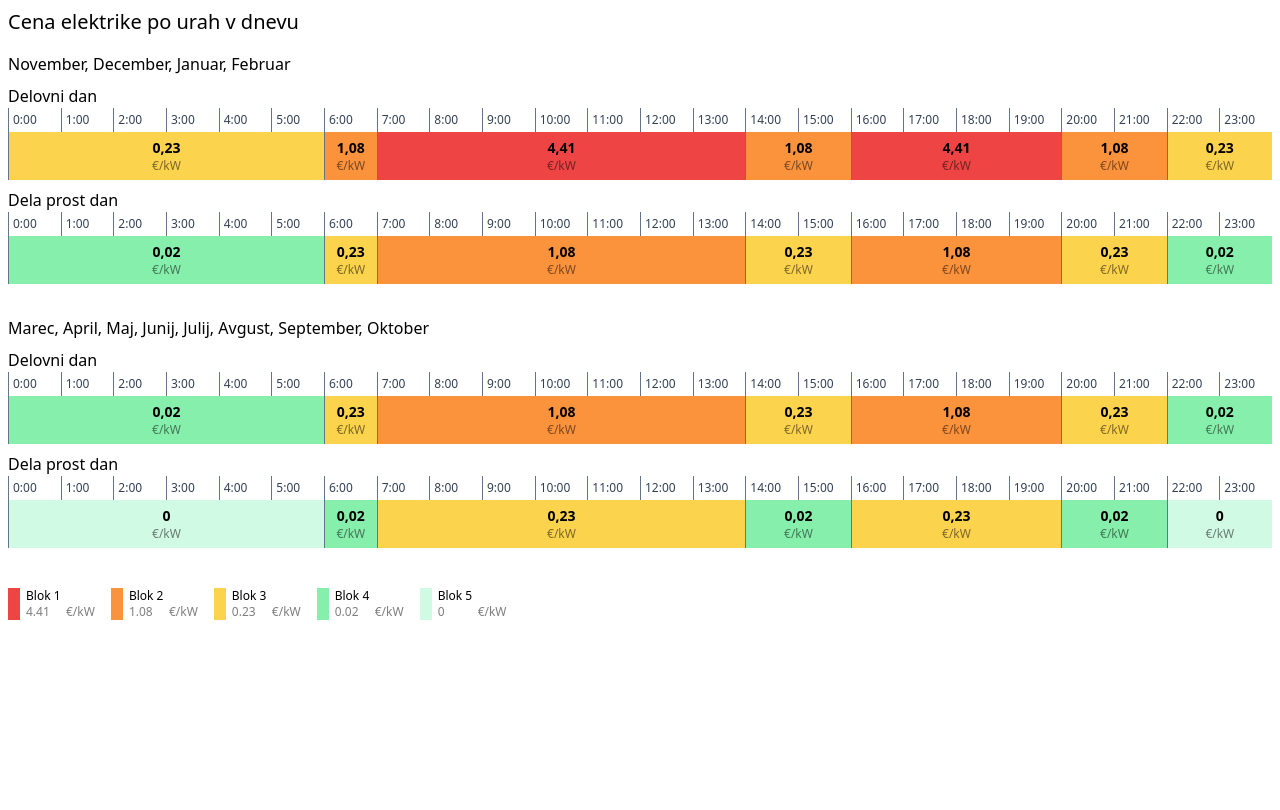
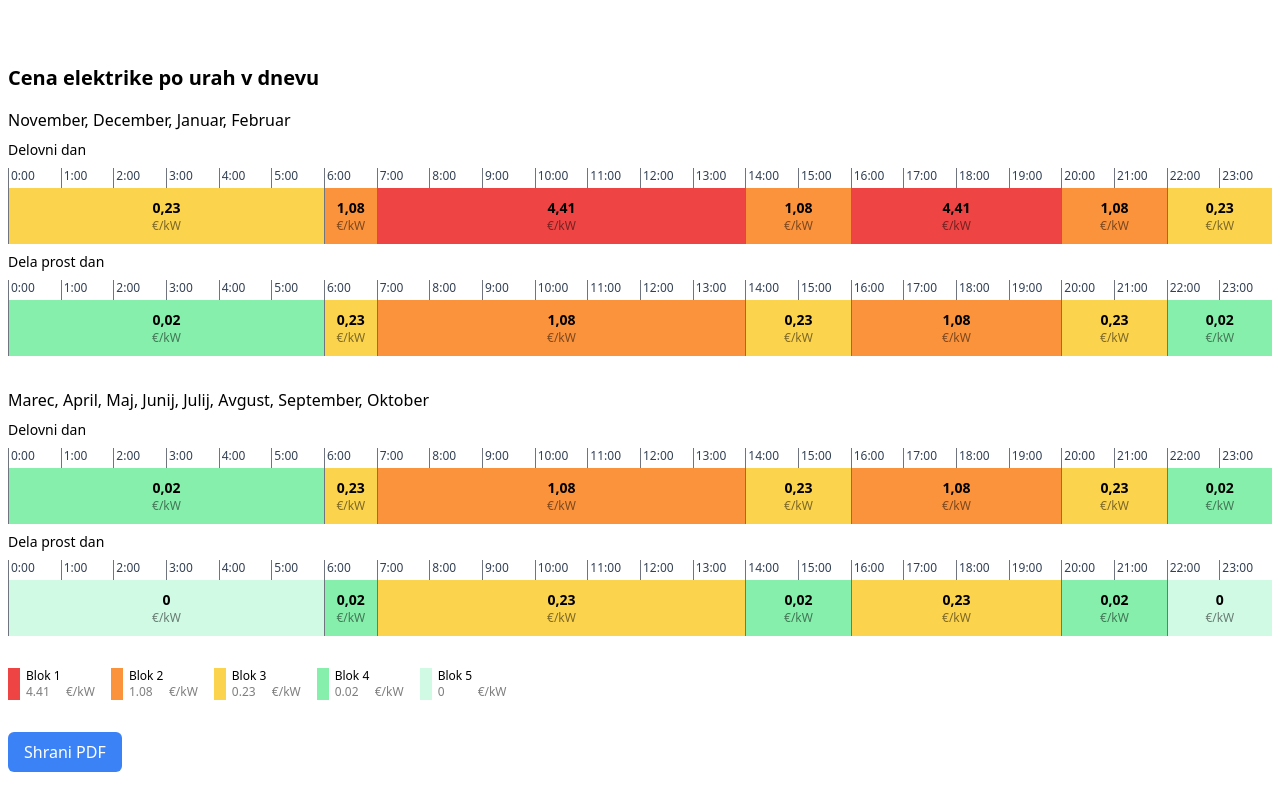
Before and after one commit to curiousigor/elektro-chart, a SvelteKit app: page / in a window 1280 px wide. Shown: the top 810 px of the page. Built offline with nearby package versions, Linux system fonts and the light colour scheme.

Commit message:
Styling fixes

```diff
--- a/src/routes/+page.svelte
+++ b/src/routes/+page.svelte
@@ -1,5 +1,9 @@
 <script>
 	import Number from '../lib/Number.svelte';
+
+	async function printPDF() {
+		window.print();
+	}
 
 	let price_blok_1 = 4.41;
 	let price_blok_2 = 1.08;
@@ -8,154 +12,199 @@
 	let price_blok_5 = 0.0;
 </script>
 
-<div class="p-2">
-	<h1 class=" text-xl font-medium">Cena elektrike po urah v dnevu</h1>
+<div class="print">
+	<div id="content" class="pb-8">
+		<h1 class=" text-xl font-semibold">Cena elektrike po urah v dnevu</h1>
 
 		<h2 class="font-medium pt-4">November, December, Januar, Februar</h2>
-	<h3 class="pt-2">Delovni dan</h3>
+		<h3 class="text-sm font-medium pt-2 pb-2">Delovni dan</h3>
 		<div class="grid grid-cols-24">
 			{#each { length: 24 } as _, i}
-			<div
-				class="grid col-start-[{i + 1}] col-end-[{i +
-					2}] text-xs py-1 border-l border-slate-500 pl-1 text-slate-700"
-			>
+				<div class="grid col-start-[{i + 1}] col-end-[{i + 2}] hour">
 					{i}:00
 				</div>
 			{/each}
-		<div class="grid col-span-6 border-l border-slate-500">
-			<div class="blok blok-3"><Number number={price_blok_3} /><span class="value">€/kW</span></div>
-		</div>
-		<div class="grid col-span-1 border-l border-slate-500">
-			<div class="blok blok-2"><Number number={price_blok_2} /><span class="value">€/kW</span></div>
-		</div>
-		<div class="grid col-span-7 border-l border-slate-500">
-			<div class="blok blok-1"><Number number={price_blok_1} /><span class="value">€/kW</span></div>
-		</div>
-		<div class="grid col-span-2 border-l border-slate-500">
-			<div class="blok blok-2"><Number number={price_blok_2} /><span class="value">€/kW</span></div>
-		</div>
-		<div class="grid col-span-4 border-l border-slate-500">
-			<div class="blok blok-1"><Number number={price_blok_1} /><span class="value">€/kW</span></div>
-		</div>
-		<div class="grid col-span-2 border-l border-slate-500">
-			<div class="blok blok-2"><Number number={price_blok_2} /><span class="value">€/kW</span></div>
-		</div>
-		<div class="grid col-span-2 border-l border-slate-500">
-			<div class="blok blok-3"><Number number={price_blok_3} /><span class="value">€/kW</span></div>
+			<div class="grid col-span-6 border-l border-slate-900 border-opacity-60">
+				<div class="blok blok-3">
+					<Number number={price_blok_3} /><span class="value">€/kW</span>
 				</div>
 			</div>
-	<h3 class="pt-2">Dela prost dan</h3>
+			<div class="grid col-span-1 border-l border-slate-900 border-opacity-60">
+				<div class="blok blok-2">
+					<Number number={price_blok_2} /><span class="value">€/kW</span>
+				</div>
+			</div>
+			<div class="grid col-span-7 border-l border-slate-900 border-opacity-60">
+				<div class="blok blok-1">
+					<Number number={price_blok_1} /><span class="value">€/kW</span>
+				</div>
+			</div>
+			<div class="grid col-span-2 border-l border-slate-900 border-opacity-60">
+				<div class="blok blok-2">
+					<Number number={price_blok_2} /><span class="value">€/kW</span>
+				</div>
+			</div>
+			<div class="grid col-span-4 border-l border-slate-900 border-opacity-60">
+				<div class="blok blok-1">
+					<Number number={price_blok_1} /><span class="value">€/kW</span>
+				</div>
+			</div>
+			<div class="grid col-span-2 border-l border-slate-900 border-opacity-60">
+				<div class="blok blok-2">
+					<Number number={price_blok_2} /><span class="value">€/kW</span>
+				</div>
+			</div>
+			<div class="grid col-span-2 border-l border-slate-900 border-opacity-60">
+				<div class="blok blok-3">
+					<Number number={price_blok_3} /><span class="value">€/kW</span>
+				</div>
+			</div>
+		</div>
+		<h3 class="text-sm font-medium pt-2 pb-2">Dela prost dan</h3>
 		<div class="grid grid-cols-24">
 			{#each { length: 24 } as _, i}
-			<div
-				class="grid col-start-[{i + 1}] col-end-[{i +
-					2}] text-xs py-1 border-l border-slate-500 pl-1 text-slate-700"
-			>
+				<div class="grid col-start-[{i + 1}] col-end-[{i + 2}] hour">
 					{i}:00
 				</div>
 			{/each}
-		<div class="grid col-span-6 border-l border-slate-500">
-			<div class="blok blok-4"><Number number={price_blok_4} /><span class="value">€/kW</span></div>
+			<div class="grid col-span-6 border-l border-slate-900 border-opacity-60">
+				<div class="blok blok-4">
+					<Number number={price_blok_4} /><span class="value">€/kW</span>
 				</div>
-		<div class="grid col-span-1 border-l border-slate-500">
-			<div class="blok blok-3"><Number number={price_blok_3} /><span class="value">€/kW</span></div>
 			</div>
-		<div class="grid col-span-7 border-l border-slate-500">
-			<div class="blok blok-2"><Number number={price_blok_2} /><span class="value">€/kW</span></div>
+			<div class="grid col-span-1 border-l border-slate-900 border-opacity-60">
+				<div class="blok blok-3">
+					<Number number={price_blok_3} /><span class="value">€/kW</span>
 				</div>
-		<div class="grid col-span-2 border-l border-slate-500">
-			<div class="blok blok-3"><Number number={price_blok_3} /><span class="value">€/kW</span></div>
 			</div>
-		<div class="grid col-span-4 border-l border-slate-500">
-			<div class="blok blok-2"><Number number={price_blok_2} /><span class="value">€/kW</span></div>
+			<div class="grid col-span-7 border-l border-slate-900 border-opacity-60">
+				<div class="blok blok-2">
+					<Number number={price_blok_2} /><span class="value">€/kW</span>
 				</div>
-		<div class="grid col-span-2 border-l border-slate-500">
-			<div class="blok blok-3"><Number number={price_blok_3} /><span class="value">€/kW</span></div>
 			</div>
-		<div class="grid col-span-2 border-l border-slate-500">
-			<div class="blok blok-4"><Number number={price_blok_4} /><span class="value">€/kW</span></div>
+			<div class="grid col-span-2 border-l border-slate-900 border-opacity-60">
+				<div class="blok blok-3">
+					<Number number={price_blok_3} /><span class="value">€/kW</span>
+				</div>
+			</div>
+			<div class="grid col-span-4 border-l border-slate-900 border-opacity-60">
+				<div class="blok blok-2">
+					<Number number={price_blok_2} /><span class="value">€/kW</span>
+				</div>
+			</div>
+			<div class="grid col-span-2 border-l border-slate-900 border-opacity-60">
+				<div class="blok blok-3">
+					<Number number={price_blok_3} /><span class="value">€/kW</span>
+				</div>
+			</div>
+			<div class="grid col-span-2 border-l border-slate-900 border-opacity-60">
+				<div class="blok blok-4">
+					<Number number={price_blok_4} /><span class="value">€/kW</span>
+				</div>
 			</div>
 		</div>
 
 		<h2 class="font-medium pt-8">Marec, April, Maj, Junij, Julij, Avgust, September, Oktober</h2>
-	<h3 class="pt-2">Delovni dan</h3>
+		<h3 class="text-sm font-medium pt-2 pb-2">Delovni dan</h3>
 		<div class="grid grid-cols-24">
 			{#each { length: 24 } as _, i}
-			<div
-				class="grid col-start-[{i + 1}] col-end-[{i +
-					2}] text-xs py-1 border-l border-slate-500 pl-1 text-slate-700"
-			>
+				<div class="grid col-start-[{i + 1}] col-end-[{i + 2}] hour">
 					{i}:00
 				</div>
 			{/each}
-		<div class="grid col-span-6 border-l border-slate-500">
-			<div class="blok blok-4"><Number number={price_blok_4} /><span class="value">€/kW</span></div>
-		</div>
-		<div class="grid col-span-1 border-l border-slate-500">
-			<div class="blok blok-3"><Number number={price_blok_3} /><span class="value">€/kW</span></div>
-		</div>
-		<div class="grid col-span-7 border-l border-slate-500">
-			<div class="blok blok-2"><Number number={price_blok_2} /><span class="value">€/kW</span></div>
-		</div>
-		<div class="grid col-span-2 border-l border-slate-500">
-			<div class="blok blok-3"><Number number={price_blok_3} /><span class="value">€/kW</span></div>
-		</div>
-		<div class="grid col-span-4 border-l border-slate-500">
-			<div class="blok blok-2"><Number number={price_blok_2} /><span class="value">€/kW</span></div>
-		</div>
-		<div class="grid col-span-2 border-l border-slate-500">
-			<div class="blok blok-3"><Number number={price_blok_3} /><span class="value">€/kW</span></div>
-		</div>
-		<div class="grid col-span-2 border-l border-slate-500">
-			<div class="blok blok-4"><Number number={price_blok_4} /><span class="value">€/kW</span></div>
+			<div class="grid col-span-6 border-l border-slate-900 border-opacity-60">
+				<div class="blok blok-4">
+					<Number number={price_blok_4} /><span class="value">€/kW</span>
 				</div>
 			</div>
-	<h3 class="pt-2">Dela prost dan</h3>
+			<div class="grid col-span-1 border-l border-slate-900 border-opacity-60">
+				<div class="blok blok-3">
+					<Number number={price_blok_3} /><span class="value">€/kW</span>
+				</div>
+			</div>
+			<div class="grid col-span-7 border-l border-slate-900 border-opacity-60">
+				<div class="blok blok-2">
+					<Number number={price_blok_2} /><span class="value">€/kW</span>
+				</div>
+			</div>
+			<div class="grid col-span-2 border-l border-slate-900 border-opacity-60">
+				<div class="blok blok-3">
+					<Number number={price_blok_3} /><span class="value">€/kW</span>
+				</div>
+			</div>
+			<div class="grid col-span-4 border-l border-slate-900 border-opacity-60">
+				<div class="blok blok-2">
+					<Number number={price_blok_2} /><span class="value">€/kW</span>
+				</div>
+			</div>
+			<div class="grid col-span-2 border-l border-slate-900 border-opacity-60">
+				<div class="blok blok-3">
+					<Number number={price_blok_3} /><span class="value">€/kW</span>
+				</div>
+			</div>
+			<div class="grid col-span-2 border-l border-slate-900 border-opacity-60">
+				<div class="blok blok-4">
+					<Number number={price_blok_4} /><span class="value">€/kW</span>
+				</div>
+			</div>
+		</div>
+		<h3 class="text-sm font-medium pt-2 pb-2">Dela prost dan</h3>
 		<div class="grid grid-cols-24">
 			{#each { length: 24 } as _, i}
-			<div
-				class="grid col-start-[{i + 1}] col-end-[{i +
-					2}] text-xs py-1 border-l border-slate-500 pl-1 text-slate-700"
-			>
+				<div class="grid col-start-[{i + 1}] col-end-[{i + 2}] hour">
 					{i}:00
 				</div>
 			{/each}
-		<div class="grid col-span-6 border-l border-slate-500">
-			<div class="blok blok-5"><Number number={price_blok_5} /><span class="value">€/kW</span></div>
+			<div class="grid col-span-6 border-l border-slate-900 border-opacity-60">
+				<div class="blok blok-5">
+					<Number number={price_blok_5} /><span class="value">€/kW</span>
 				</div>
-		<div class="grid col-span-1 border-l border-slate-500">
-			<div class="blok blok-4"><Number number={price_blok_4} /><span class="value">€/kW</span></div>
 			</div>
-		<div class="grid col-span-7 border-l border-slate-500">
-			<div class="blok blok-3"><Number number={price_blok_3} /><span class="value">€/kW</span></div>
+			<div class="grid col-span-1 border-l border-slate-900 border-opacity-60">
+				<div class="blok blok-4">
+					<Number number={price_blok_4} /><span class="value">€/kW</span>
 				</div>
-		<div class="grid col-span-2 border-l border-slate-500">
-			<div class="blok blok-4"><Number number={price_blok_4} /><span class="value">€/kW</span></div>
 			</div>
-		<div class="grid col-span-4 border-l border-slate-500">
-			<div class="blok blok-3"><Number number={price_blok_3} /><span class="value">€/kW</span></div>
+			<div class="grid col-span-7 border-l border-slate-900 border-opacity-60">
+				<div class="blok blok-3">
+					<Number number={price_blok_3} /><span class="value">€/kW</span>
 				</div>
-		<div class="grid col-span-2 border-l border-slate-500">
-			<div class="blok blok-4"><Number number={price_blok_4} /><span class="value">€/kW</span></div>
 			</div>
-		<div class="grid col-span-2 border-l border-slate-500">
-			<div class="blok blok-5"><Number number={price_blok_5} /><span class="value">€/kW</span></div>
+			<div class="grid col-span-2 border-l border-slate-900 border-opacity-60">
+				<div class="blok blok-4">
+					<Number number={price_blok_4} /><span class="value">€/kW</span>
+				</div>
+			</div>
+			<div class="grid col-span-4 border-l border-slate-900 border-opacity-60">
+				<div class="blok blok-3">
+					<Number number={price_blok_3} /><span class="value">€/kW</span>
+				</div>
+			</div>
+			<div class="grid col-span-2 border-l border-slate-900 border-opacity-60">
+				<div class="blok blok-4">
+					<Number number={price_blok_4} /><span class="value">€/kW</span>
+				</div>
+			</div>
+			<div class="grid col-span-2 border-l border-slate-900 border-opacity-60">
+				<div class="blok blok-5">
+					<Number number={price_blok_5} /><span class="value">€/kW</span>
+				</div>
 			</div>
 		</div>
 
-	<div class="flex gap-4 pt-10 col-span-full">
+		<div class="flex gap-4 pt-8 col-span-full">
 			<div class="flex items-center gap-1.5 text-xs">
 				<div class="blok-1 h-full w-3"></div>
-			<div class="flex-col items-center p-0 m-0">
+				<div class="flex-col items-center p-0 m-0 font-medium">
 					Blok 1
 					<span class="value">
-					<input type="number" step=".01" bind:value={price_blok_1} class="w-10" />€/kW
+						<input type="number" step=".01" bind:value={price_blok_1} class="w-10 p-0 m-0" />€/kW
 					</span>
 				</div>
 			</div>
 			<div class="flex items-center gap-1.5 text-xs">
 				<div class="blok-2 h-full w-3"></div>
-			<div class="flex-col items-center p-0 m-0">
+				<div class="flex-col items-center p-0 m-0 font-medium">
 					Blok 2
 					<span class="value">
 						<input type="number" step=".01" bind:value={price_blok_2} class="w-10" />€/kW
@@ -164,7 +213,7 @@
 			</div>
 			<div class="flex items-center gap-1.5 text-xs">
 				<div class="blok-3 h-full w-3"></div>
-			<div class="flex-col items-center p-0 m-0">
+				<div class="flex-col items-center p-0 m-0 font-medium">
 					Blok 3
 					<span class="value">
 						<input type="number" step=".01" bind:value={price_blok_3} class="w-10" />€/kW
@@ -173,7 +222,7 @@
 			</div>
 			<div class="flex items-center gap-1.5 text-xs">
 				<div class="blok-4 h-full w-3"></div>
-			<div class="flex-col items-center p-0 m-0">
+				<div class="flex-col items-center p-0 m-0 font-medium">
 					Blok 4
 					<span class="value">
 						<input type="number" step=".01" bind:value={price_blok_4} class="w-10" />€/kW
@@ -182,7 +231,7 @@
 			</div>
 			<div class="flex items-center gap-1.5 text-xs">
 				<div class="blok-5 h-full w-3"></div>
-			<div class="flex-col items-center p-0 m-0">
+				<div class="flex-col items-center p-0 m-0 font-medium">
 					Blok 5
 					<span class="value">
 						<input type="number" step=".01" bind:value={price_blok_5} class="w-10" />€/kW
@@ -190,108 +239,14 @@
 				</div>
 			</div>
 		</div>
-
-	<!-- <div class="grid grid-cols-24">
-		{#each { length: 24 } as _, i}
-			<div
-				class="grid col-start-[{i + 1}] col-end-[{i +
-					2}] text-xs py-1 border-l border-slate-500 pl-1 text-slate-700"
+	</div>
+	<button on:click={printPDF} class="py-2 px-4 bg-blue-500 text-white rounded-md">Shrani PDF</button
 	>
-				{i}:00
-			</div>
-		{/each}
-		<div class="grid col-span-6 border-l border-slate-500">
-			<div class="blok blok-3">{price_blok_3}<span class="value">€/kW</span></div>
-			<div class="blok blok-4">{price_blok_4}<span class="value">€/kW</span></div>
-			<div class=" spaces"></div>
-			<div class="blok blok-4">{price_blok_4}<span class="value">€/kW</span></div>
-			<div class="blok blok-5">{price_blok_5}<span class="value">€/kW</span></div>
-		</div>
-		<div class="grid col-span-1 border-l border-slate-500">
-			<div class="blok blok-2">{price_blok_2}<span class="value">€/kW</span></div>
-			<div class="blok blok-3">{price_blok_3}<span class="value">€/kW</span></div>
-			<div class="spaces"></div>
-			<div class="blok blok-3">{price_blok_3}<span class="value">€/kW</span></div>
-			<div class="blok blok-4">{price_blok_4}<span class="value">€/kW</span></div>
-		</div>
-		<div class="grid col-span-7 border-l border-slate-500">
-			<div class="blok blok-1">{price_blok_1}<span class="value">€/kW</span></div>
-			<div class="blok blok-2">{price_blok_2}<span class="value">€/kW</span></div>
-			<div class="spaces"></div>
-			<div class="blok blok-2">{price_blok_2}<span class="value">€/kW</span></div>
-			<div class="blok blok-3">{price_blok_3}<span class="value">€/kW</span></div>
-		</div>
-		<div class="grid col-span-2 border-l border-slate-500">
-			<div class="blok blok-2">{price_blok_1}<span class="value">€/kW</span></div>
-			<div class="blok blok-3">{price_blok_2}<span class="value">€/kW</span></div>
-			<div class="spaces"></div>
-			<div class="blok blok-3">{price_blok_3}<span class="value">€/kW</span></div>
-			<div class="blok blok-4">{price_blok_4}<span class="value">€/kW</span></div>
-		</div>
-		<div class="grid col-span-4 border-l border-slate-500">
-			<div class="blok blok-1">{price_blok_1}<span class="value">€/kW</span></div>
-			<div class="blok blok-2">{price_blok_2}<span class="value">€/kW</span></div>
-			<div class="spaces"></div>
-			<div class="blok blok-2">{price_blok_2}<span class="value">€/kW</span></div>
-			<div class="blok blok-3">{price_blok_3}<span class="value">€/kW</span></div>
-		</div>
-		<div class="grid col-span-2 border-l border-slate-500">
-			<div class="blok blok-2">{price_blok_1}<span class="value">€/kW</span></div>
-			<div class="blok blok-3">{price_blok_2}<span class="value">€/kW</span></div>
-			<div class="spaces"></div>
-			<div class="blok blok-2">{price_blok_2}<span class="value">€/kW</span></div>
-			<div class="blok blok-3">{price_blok_3}<span class="value">€/kW</span></div>
-		</div>
-		<div class="grid col-span-2 border-l border-slate-500">
-			<div class="blok blok-3">{price_blok_1}<span class="value">€/kW</span></div>
-			<div class="blok blok-4">{price_blok_4}<span class="value">€/kW</span></div>
-			<div class="spaces"></div>
-			<div class="blok blok-4">{price_blok_4}<span class="value">€/kW</span></div>
-			<div class="blok blok-5">{price_blok_5}<span class="value">€/kW</span></div>
-		</div>
-		<div class="flex gap-4 py-4 col-span-full">
-			<div class="flex items-center gap-1.5 text-xs">
-				<div class="bg-red-400 h-full w-3"></div>
-				<div class="flex-col items-center p-0 m-0">
-					Blok 1
-					<span class="value">{price_blok_1}€/kW</span>
-				</div>
-			</div>
-			<div class="flex items-center gap-1.5 text-xs">
-				<div class="bg-red-400 h-full w-3"></div>
-				<div class="flex-col items-center p-0 m-0">
-					Blok 2
-					<span class="value">{price_blok_2}€/kW</span>
-				</div>
-			</div>
-			<div class="flex items-center gap-1.5 text-xs">
-				<div class="bg-red-400 h-full w-3"></div>
-				<div class="flex-col items-center p-0 m-0">
-					Blok 3
-					<span class="value">{price_blok_3}€/kW</span>
-				</div>
-			</div>
-			<div class="flex items-center gap-1.5 text-xs">
-				<div class="bg-red-400 h-full w-3"></div>
-				<div class="flex-col items-center p-0 m-0">
-					Blok 4
-					<span class="value">{price_blok_4}€/kW</span>
-				</div>
-			</div>
-			<div class="flex items-center gap-1.5 text-xs">
-				<div class="bg-red-400 h-full w-3"></div>
-				<div class="flex-col items-center p-0 m-0">
-					Blok 5
-					<span class="value">{price_blok_5}€/kW</span>
-				</div>
-			</div>
-		</div>
-	</div> -->
 </div>
 
 <style>
-	.spaces {
-		@apply min-h-3;
+	.hour {
+		@apply text-xs pb-1 border-l border-slate-900 border-opacity-60 pl-0.5 text-slate-700;
 	}
 
 	.value {
@@ -299,7 +254,7 @@
 	}
 
 	.blok {
-		@apply text-center text-sm font-semibold py-1.5;
+		@apply text-center text-sm font-semibold py-2.5;
 	}
 
 	.blok-1 {
@@ -321,4 +276,22 @@
 	.blok-5 {
 		@apply bg-emerald-100;
 	}
+
+	.print {
+		@apply max-w-screen-2xl mx-auto px-2 py-16;
+	}
+
+	@media print {
+		@page {
+			size: landscape;
+		}
+
+		button {
+			display: none;
+		}
+
+		.print {
+			@apply p-0;
+		}
+	}
 </style>
```
Lines whose indentation alone changed are shown as unchanged.
